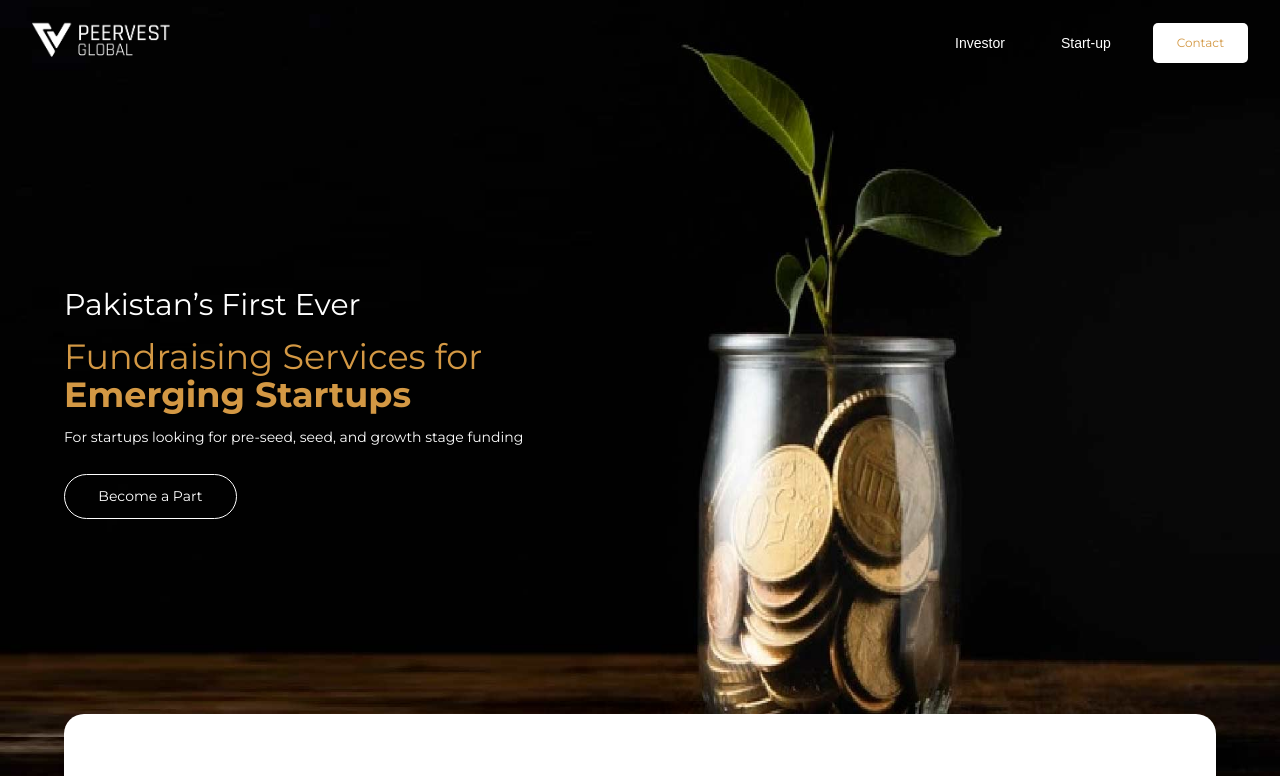
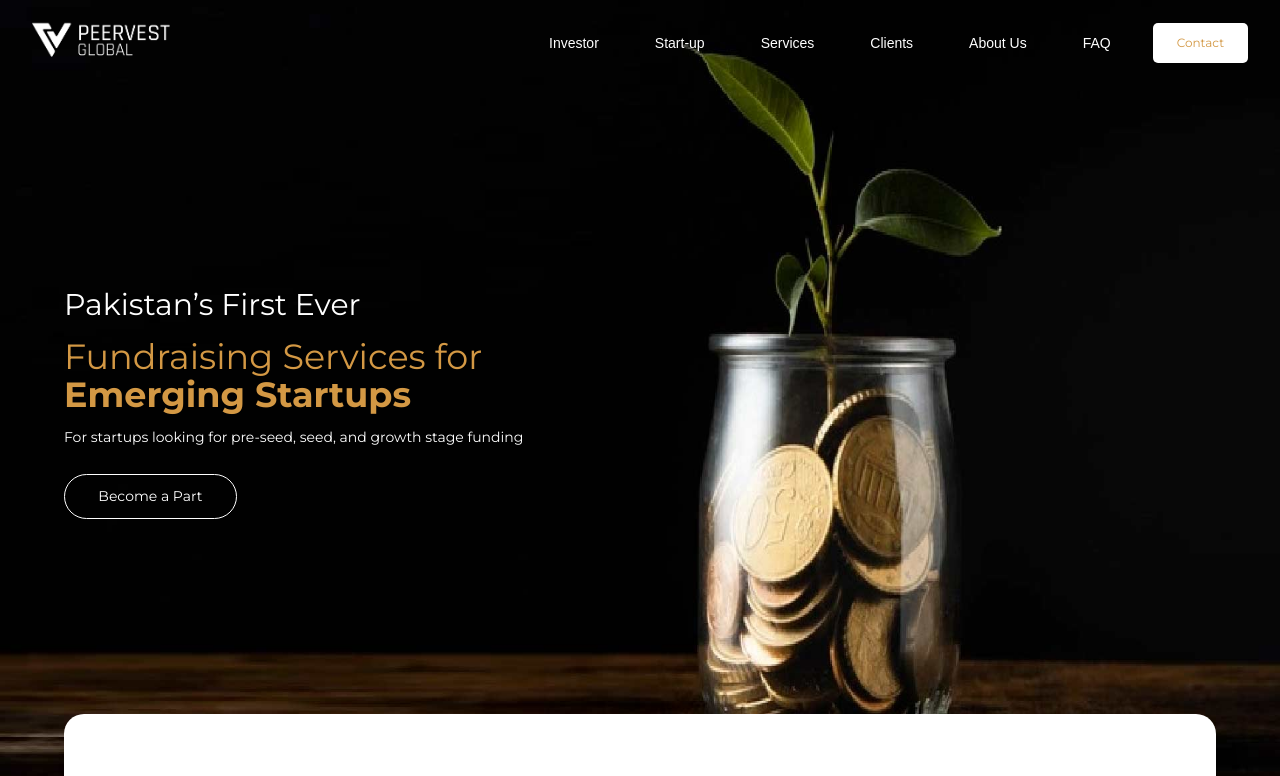
Before and after one commit to abrarkhalidofficial/Peervest, a React (Create React App) app: page / in a window 1280 px wide. Shown: the top 776 px of the page. Built offline with nearby package versions, Linux system fonts and the light colour scheme.

Commit message:
added new header links

```diff
--- a/src/Components/Header.js
+++ b/src/Components/Header.js
@@ -118,6 +118,18 @@ export default class Header extends Component {
               <Link to="/start-up" className="nav__header__link">
                 Start-up
               </Link>
+              <Link to="/services" className="nav__header__link">
+                Services
+              </Link>
+              <Link to="/clients" className="nav__header__link">
+                Clients
+              </Link>
+              <Link to="/about-us" className="nav__header__link">
+                About Us
+              </Link>
+              <Link to="/faq" className="nav__header__link">
+                FAQ
+              </Link>
               <Btn />
             </div>
           ) : null}
```
